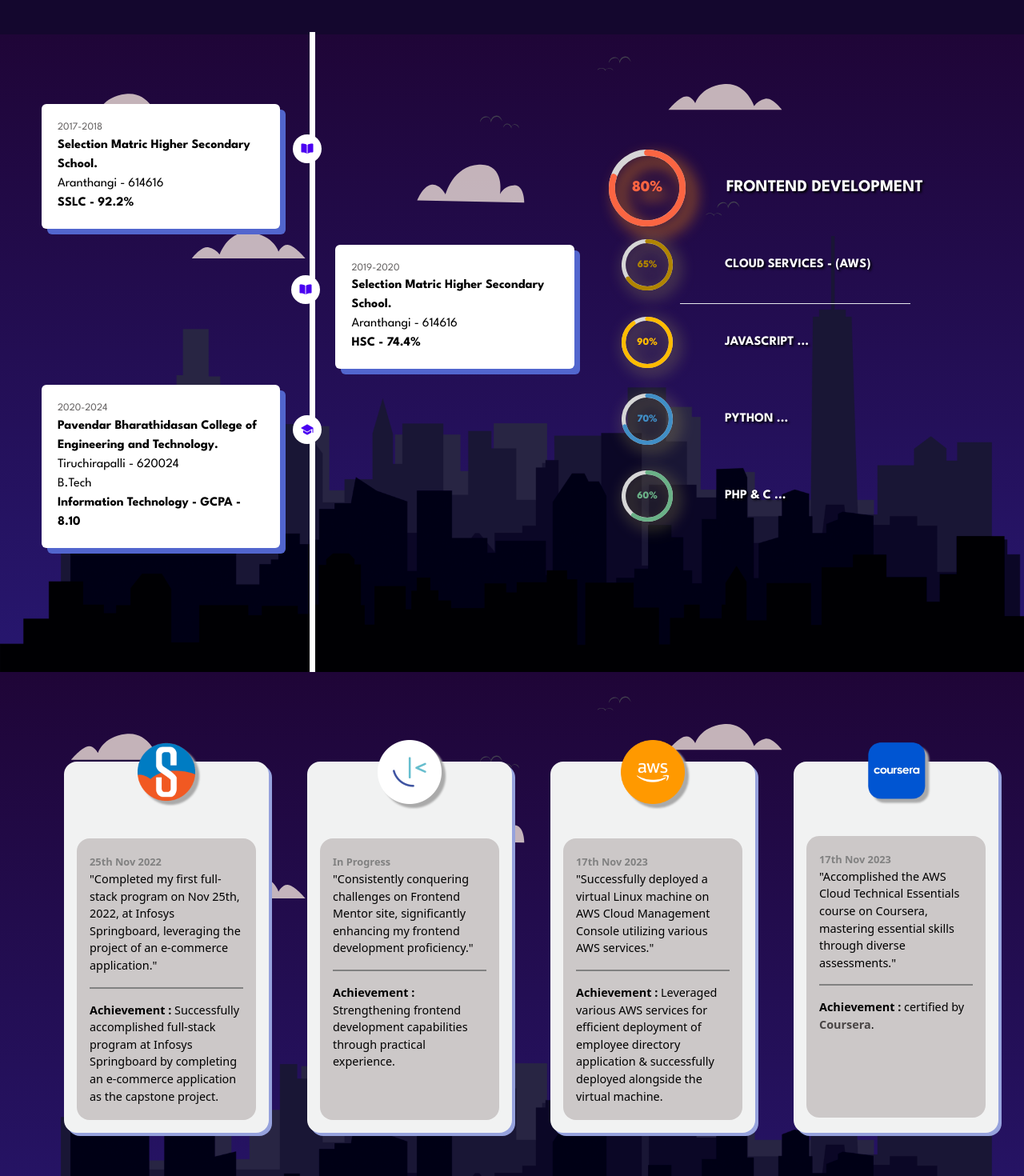
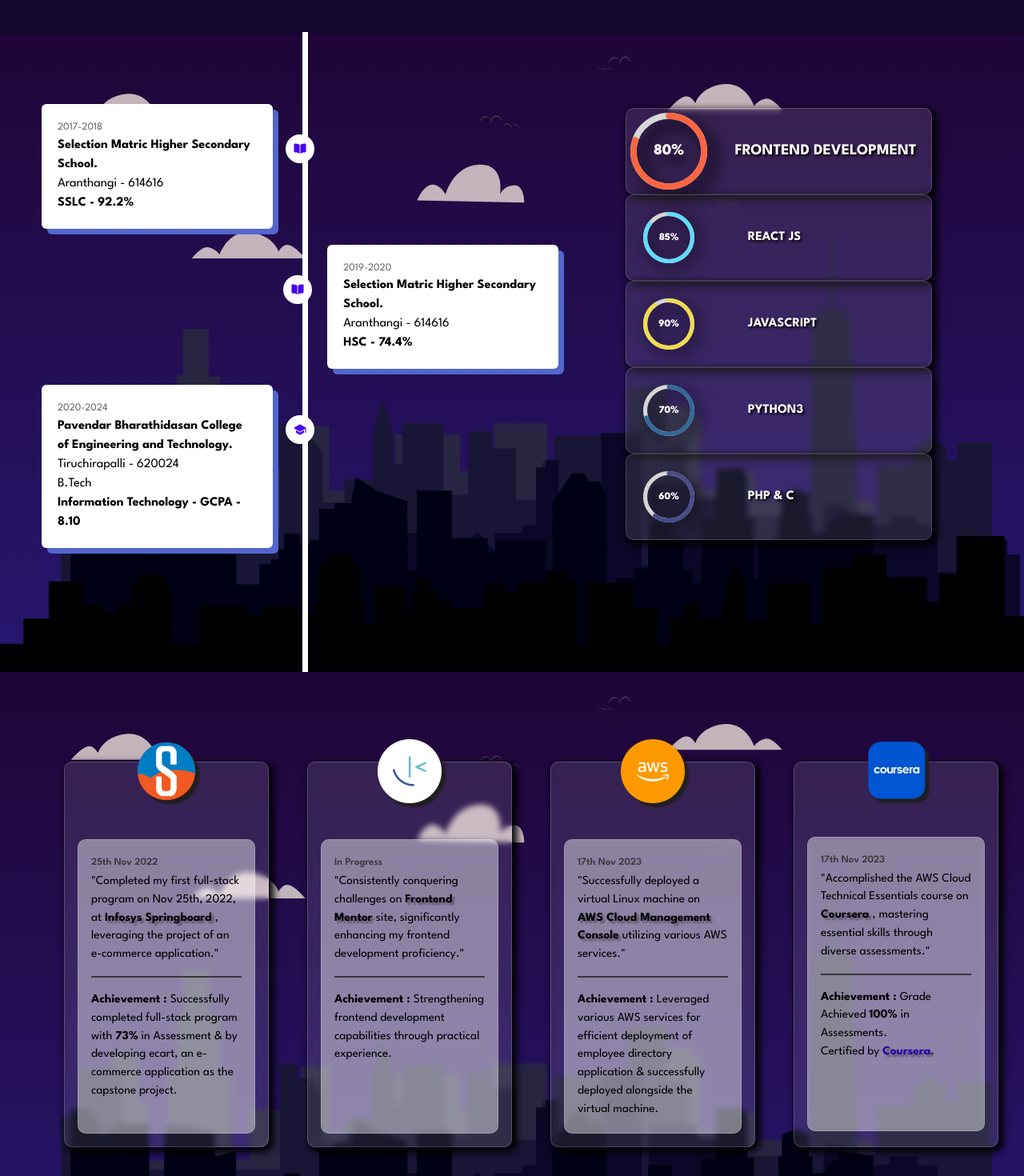
Before and after one commit to sreekrishnah/portfolio, a React (Vite) app: page / in a window 1280 px wide. Shown: the part 760-2230 px from the top of the page at 80% size. Built offline with nearby package versions, Linux system fonts and the light colour scheme; a web font is replaced by a local one.

Commit message:
About Page sections

```diff
--- a/src/App.css
+++ b/src/App.css
@@ -23,6 +23,7 @@ body{
     color: #262527;
     overflow-x: hidden;
     scroll-behavior: smooth;
+    font-family: "League Spartan", sans-serif;
 }
 
 section{
--- a/src/components/about/About.jsx
+++ b/src/components/about/About.jsx
@@ -33,41 +33,34 @@ function About() {
             name='main'
             percentage={80}
             pathColor='FB6542'
-            textColor='FB6542'
             textSize={20}
             header='Frontend Development'/>
 
             <CircularProgressBar
              name='left'
-            percentage={65}
-            pathColor='B08401'
-            textColor='B08401'
+            percentage={85}
+            pathColor='61DBFB'
             textSize={20}
-            header='Cloud Services - (AWS)'/>
-
-            <hr></hr>
+            header='React JS'/>
 
              <CircularProgressBar
              name='left'
             percentage={90}
-            pathColor='FFBB00'
-            textColor='FFBB00'
+            pathColor='F0DB4F'
             textSize={20}
-            header='JavaScript ...'/>
+            header='JavaScript'/>
              <CircularProgressBar
              name='left'
             percentage={70}
-            pathColor='408EC6'
-            textColor='408EC6'
+            pathColor='306998'
             textSize={20}
-            header='python ...'/>
+            header='python3'/>
             <CircularProgressBar
              name='left'
             percentage={60}
-            pathColor='6AB187'
-            textColor='6AB187'
+            pathColor='484C89'
             textSize={20}
-            header='php & c ...'/>
+            header='php & c '/>
           </div>
         </div>
       </section>
--- a/src/components/about/AboutPage2.jsx
+++ b/src/components/about/AboutPage2.jsx
@@ -11,14 +11,12 @@ function AboutPage2() {
         initial={{y:100,opacity:0}}
         transition={{duration:.4,delay:.2}}
         animate={{y:0,opacity:1}}
-        whileHover={{
-            scale:1.08
-        }}>
+        >
             <img src="/springboard.webp" alt="" className='text-box-thumnail'/>
             <div className="about-text-box">
             <span>25th Nov 2022</span>
-                <p>"Completed my first full-stack program on Nov 25th, 2022, at Infosys Springboard, leveraging the project of an e-commerce application."</p><hr></hr><p>
-                <b>Achievement : </b>Successfully accomplished full-stack program at Infosys Springboard by completing an e-commerce application as the capstone project.
+                <p>"Completed my first full-stack program on Nov 25th, 2022, at <b><a href='https://infyspringboard.onwingspan.com/web/en/page/home' style={{color:'black'}}>Infosys Springboard </a></b>, leveraging the project of an e-commerce application."</p><hr></hr><p>
+                <b>Achievement : </b>Successfully completed full-stack program with <b>73%</b> in Assessment & by developing ecart, an e-commerce application as the capstone project.
                 </p>
             </div>
             </motion.div>
@@ -26,12 +24,10 @@ function AboutPage2() {
             initial={{y:100,opacity:0}}
             transition={{duration:.4,delay:.4}}
             animate={{y:0,opacity:1}}
-            whileHover={{
-                scale:1.08
-            }}>
+            >
             <img src="/frontend-mentor.avif" alt="" className='text-box-thumnail'/>
             <div className="about-text-box"><span>In Progress</span>
-                <p>"Consistently conquering challenges on Frontend Mentor site, significantly enhancing my frontend development proficiency."</p><hr></hr><p>
+                <p>"Consistently conquering challenges on <b><a href='https://www.frontendmentor.io/profile/SritharanKalimuthu' style={{color:'black'}}>Frontend Mentor </a></b>site, significantly enhancing my frontend development proficiency."</p><hr></hr><p>
                 <b>Achievement : </b>Strengthening frontend development capabilities through practical experience.
                 </p></div>
             </motion.div>
@@ -39,12 +35,10 @@ function AboutPage2() {
             initial={{y:100,opacity:0}}
             transition={{duration:.4,delay:.6}}
             animate={{y:0,opacity:1}}
-            whileHover={{
-                scale:1.08
-            }}>
+            >
             <img src="/aws.png" alt="" className='text-box-thumnail'/>
             <div className="about-text-box"><span>17th Nov 2023</span>
-                <p>"Successfully deployed a virtual Linux machine on AWS Cloud Management Console utilizing various AWS services."</p><hr></hr><p>
+                <p>"Successfully deployed a virtual Linux machine on <b><a href='#' style={{color:'black'}}>AWS Cloud Management Console</a></b>  utilizing various AWS services."</p><hr></hr><p>
                 <b>Achievement : </b>Leveraged various AWS services for efficient deployment of employee directory application & successfully deployed alongside the virtual machine.
                 </p></div>
             </motion.div>
@@ -52,13 +46,11 @@ function AboutPage2() {
             initial={{y:100,opacity:0}}
             transition={{duration:.4,delay:.8}}
             animate={{y:0,opacity:1}}
-            whileHover={{
-                scale:1.08,
-            }}>
+            >
             <img src="/coursera.png" alt="" className='text-box-thumnail'/>
             <div className="about-text-box"><span>17th Nov 2023</span>
-                <p>"Accomplished the AWS Cloud Technical Essentials course on Coursera, mastering essential skills through diverse assessments."</p><hr></hr><p>
-                <b>Achievement : </b> certified by <a href='https://www.coursera.org/account/accomplishments/verify/9ERVZEXWQZAH' target='_blank'>Coursera</a>.
+                <p>"Accomplished the AWS Cloud Technical Essentials course on <b><a href='https://www.coursera.org/account/accomplishments/verify/9ERVZEXWQZAH' style={{color:'black'}}>Coursera </a></b>, mastering essential skills through diverse assessments."</p><hr></hr><p>
+                <b>Achievement : </b> Grade Achieved <b>100% </b>in Assessments.<br></br>Certified by <a href='https://www.coursera.org/account/accomplishments/verify/9ERVZEXWQZAH' target='_blank'>Coursera</a>.
                 </p></div>
             </motion.div>
 
--- a/src/components/about/about.css
+++ b/src/components/about/about.css
@@ -40,7 +40,7 @@
     height: 100vh;
     background: #fff;
     top: 0;
-    left: 30.5%;
+    left: 29.8%;
     margin-left: -3px;
     z-index: -1;
 }
@@ -48,23 +48,15 @@
 .skill-container{
  background:none;
 }
-
-.skill-container hr{
-    position: relative;
-    width:18rem;
-    top: 20%;
-    right: 20%;
-}
-
 .mainprogresscircle{
     width: 6rem;
-    filter: drop-shadow(10px 10px 10px #ec840d);
+    filter: drop-shadow(10px 10px 10px #000000);
 }
 
 .leftprogresscircle{
     margin: 1rem;
     width: 4rem;
-    filter: drop-shadow(5px 5px 10px #ada454de);
+    filter: drop-shadow(5px 5px 10px #000000de);
 }
 
 /* .sample{
@@ -84,28 +76,28 @@
 .section2-content{
     width: 16rem;
     padding: 1rem;
-    background-color: #f1f2f2;
+    background: rgba( 255, 255, 255, 0.1 );
+    box-shadow: 4px 4px 10px 2px #000000;
+    backdrop-filter: blur( 3.5px );
+    -webkit-backdrop-filter: blur( 3.5px );
+    border-radius: 10px;
+    border: 1px solid rgba( 255, 255, 255, 0.18 );
     display: flex;
     flex-direction: column;
     align-items: center;
-    border-radius: 1rem;
-    box-shadow: 4px 4px #96a2dd;
     transition: all ease 600ms;
 }
 
 .about-text-box{
-    height: 22rem;
+    height: 23rem;
     padding: 1rem;
-    background-color: #ccc8c8;
-    border-radius: 1rem;
-}
-
-.section2-content:hover{
-    box-shadow: 7px 7px #5266ce;
+    background: rgba(255, 255, 255, 0.432);
+    border-radius: 10px;
+    border: 1px solid rgba( 255, 255, 255, 0.18 );
 }
 
 .about-text-box span{
-    color: #818181;
+    color: #383838;
     font-size: .8rem;
     font-weight: 600;
 
@@ -115,22 +107,23 @@
     margin: 1rem 0;
     height: 2px;
     border: none;
-    background-color: #818181;
+    background-color: #383535;
 }
 
 .about-text-box p{
-    font-size: .9rem;
+    font-size: .95rem;
 }
 
 .about-text-box a{
-    color: #494545;
+    color: #2e01a0;
     font-weight: 700;
     cursor: pointer;
+    text-shadow: 3px 3px 2px #00000056;
 }
 
 .section2-content img{
     width: 5rem;
-    filter: drop-shadow(5px 5px 1px #aaa);
+    filter: drop-shadow(5px 5px 1px #201f1f);
     transition: all ease 500ms;
 }
 
@@ -155,13 +148,10 @@
 
     .mainprogresscircle{
         width: 5rem;
-        filter: drop-shadow(10px 10px 10px #ec840d);
     }
 
     .leftprogresscircle{
-        margin: 1rem;
         width: 3.5rem;
-        filter: drop-shadow(5px 5px 10px #ada454de);
     }
     .section2-content{
         width: 13rem;
--- a/src/components/about/progressbar/Progessbar.jsx
+++ b/src/components/about/progressbar/Progessbar.jsx
@@ -2,6 +2,7 @@ import { useEffect, useState } from 'react';
 import { CircularProgressbar } from 'react-circular-progressbar';
 import 'react-circular-progressbar/dist/styles.css';
 import './progressbar.css'
+import {motion} from 'framer-motion';
 
 function CircularProgressBar(props) {
 
@@ -18,7 +19,10 @@ function CircularProgressBar(props) {
   }, [percentagecount]);
 
   return (
-    <div className='progressbar-container'>
+    <motion.div className='progressbar-container'
+      initial={{x:200,opacity:0}}
+      transition={{duration:1}}
+      animate={{x:0,opacity:1}}>
       <div className={`${name}progresscircle`}>
         <CircularProgressbar value={percentagecount} text={`${percentagecount}%`} styles={{
             path: {
@@ -50,7 +54,7 @@ function CircularProgressBar(props) {
             }}/>
       </div>
       <h2 className={`${name}-title`}>{header}</h2>
-    </div>
+    </motion.div>
   );
 }
 
--- a/src/components/about/progressbar/progressbar.css
+++ b/src/components/about/progressbar/progressbar.css
@@ -1,26 +1,28 @@
 .progressbar-container{
+    padding: 5px;
     font-family: "League Spartan", sans-serif;
     position: relative;
-    top: 20%;
-    right: 45%;
+    top: 13%;
+    right: 30%;
     z-index: 4;
     display: flex;
     align-items: center;
-}
-
-
-.progressbar-path{
-    fill: #5266ce;
+    background: rgba( 255, 255, 255, 0.1 );
+    box-shadow: 4px 4px 10px 2px #000000;
+    backdrop-filter: blur( 3.5px );
+    -webkit-backdrop-filter: blur( 3.5px );
+    border-radius: 10px;
+    border: 1px solid rgba( 255, 255, 255, 0.18 );
 }
 
 .main-title{
     position: relative;
-    right: -12%;
-    padding: .5rem;
+    right: -5%;
+    padding:0 2rem 0 1rem;
     color: #fff;
     font-weight: 700;
     text-transform: uppercase;
-    font-size: 1.3rem;
+    font-size: 1.2rem;
     text-wrap: nowrap;
     text-shadow: 2px 2px 3px #000000;
 }
--- a/src/components/navbar/navbar.css
+++ b/src/components/navbar/navbar.css
@@ -9,6 +9,7 @@ nav {
   width: 100%;
   color: #ffff;
   text-shadow: 2px 2px 7px #000000;
+  background:transparent;
 }
 
 nav h1 {
```
